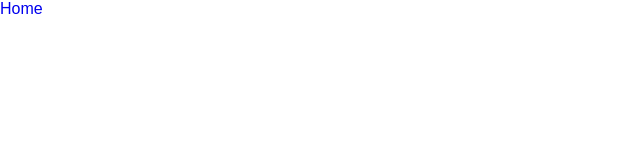
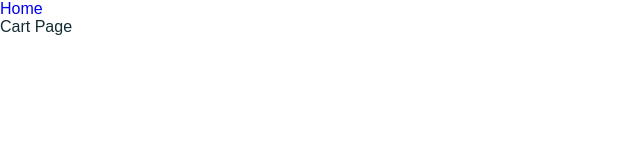
Before and after one commit to gmldnjs26/learn-nuxt, a Nuxt app: page /cart in a window 1280 px wide. Before the commit this address had no page. Shown: the top 160 px of the page, without its empty margins (0-640 px from the left). Built offline with nearby package versions, Linux system fonts and the light colour scheme.

Commit message:
add cart apge

```diff
--- /dev/null
+++ b/pages/cart.vue
@@ -0,0 +1,9 @@
+<template>
+  <div>Cart Page</div>
+</template>
+
+<script>
+export default {}
+</script>
+
+<style></style>
```
